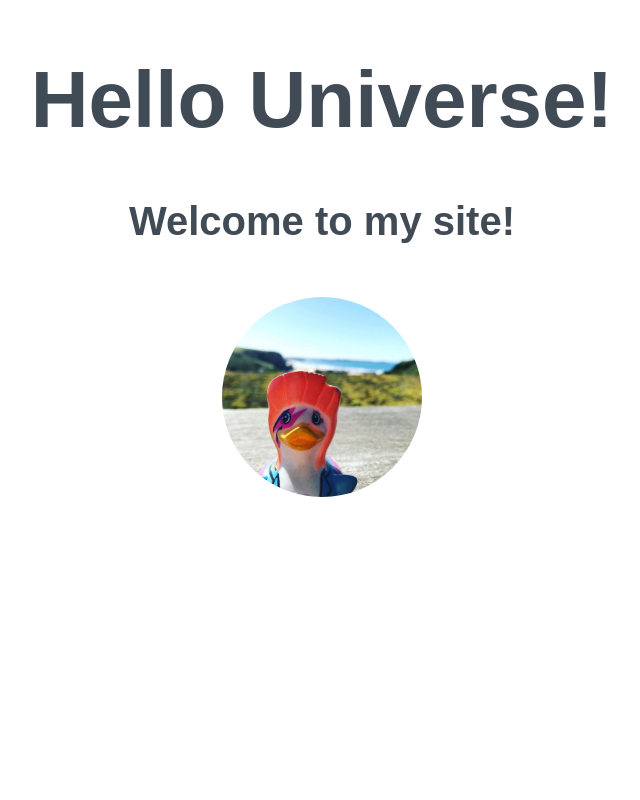
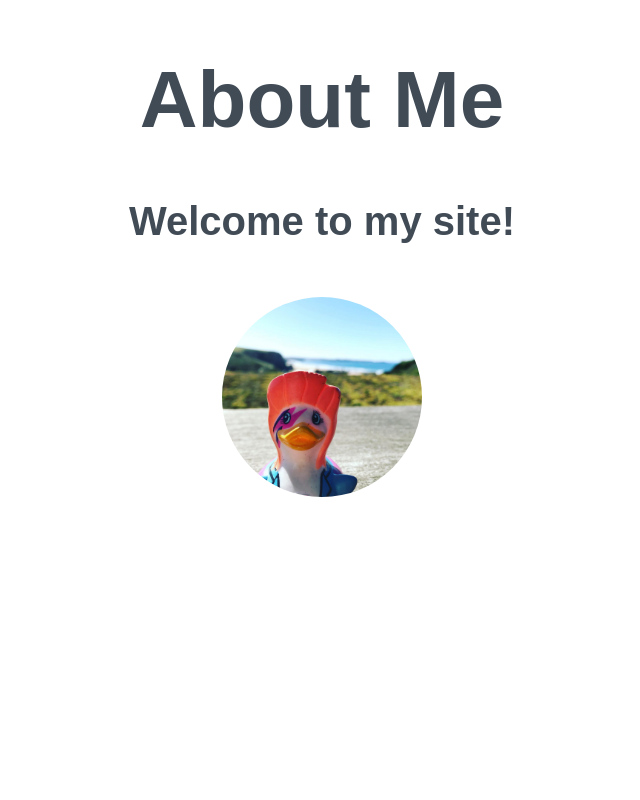
Before and after one commit to CatPhillips88/beginners-week-one, a plain HTML site: page about.html in a window 1280 px wide. Shown: the top 800 px of the page, without its empty margins (318-958 px from the left). Drawn offline with Linux system fonts and the light colour scheme.

Commit message:
Update about.html
creates about page

```diff
--- a/about.html
+++ b/about.html
@@ -5,12 +5,12 @@
   <meta http-equiv="X-UA-Compatible" content="IE=edge">
   <meta name="viewport" content="width=device-width, initial-scale=1">
 
-  <title>My first site .....</title>
+  <title>About/My first site .....</title>
     <link rel="stylesheet" type="text/css" href="css/styles.css">
 </head>
 <body>
 <div>
-  <h1>Hello Universe!</h1>
+  <h1>About Me</h1>
 
   <h2>Welcome to my site!</h2>
 
```
